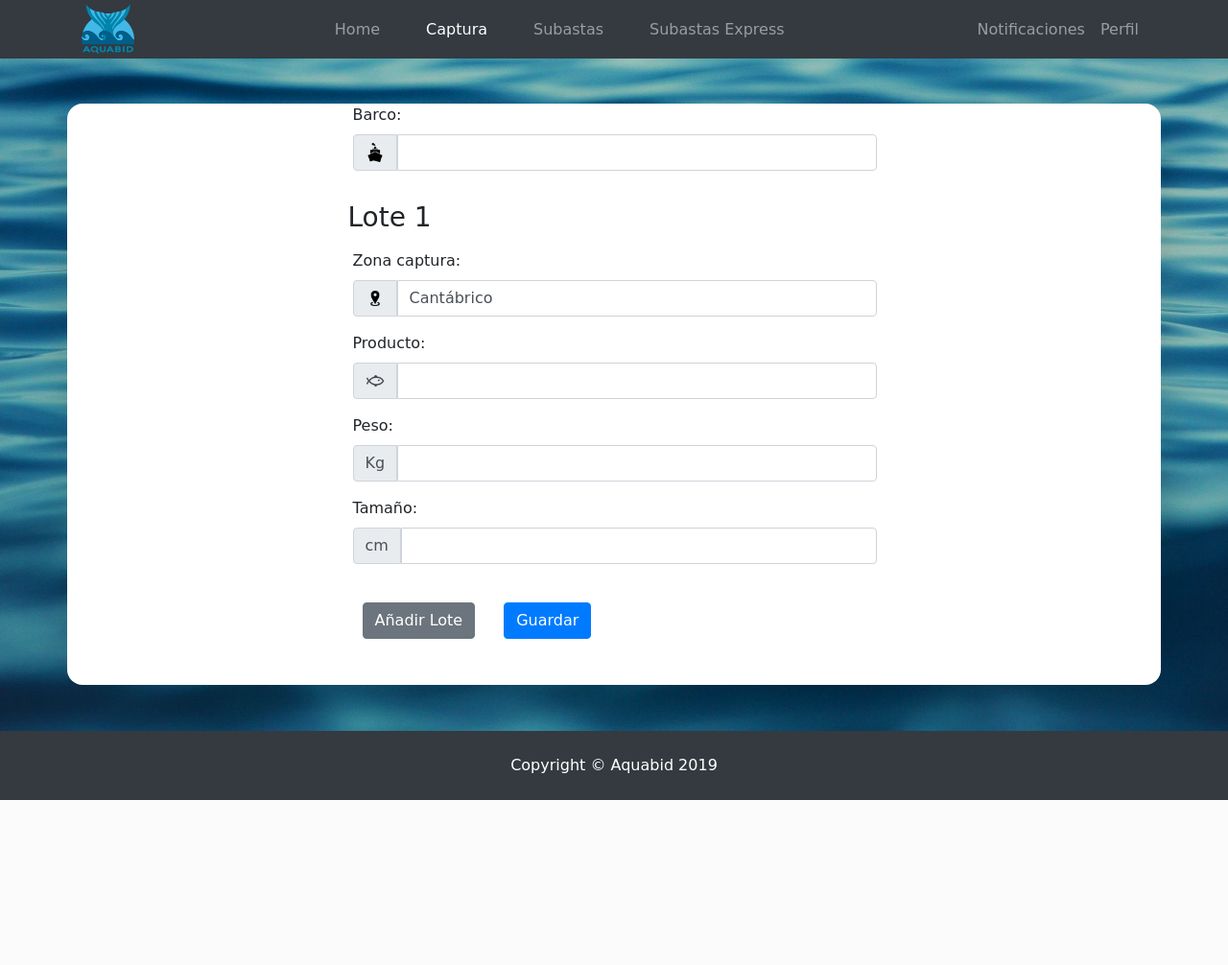
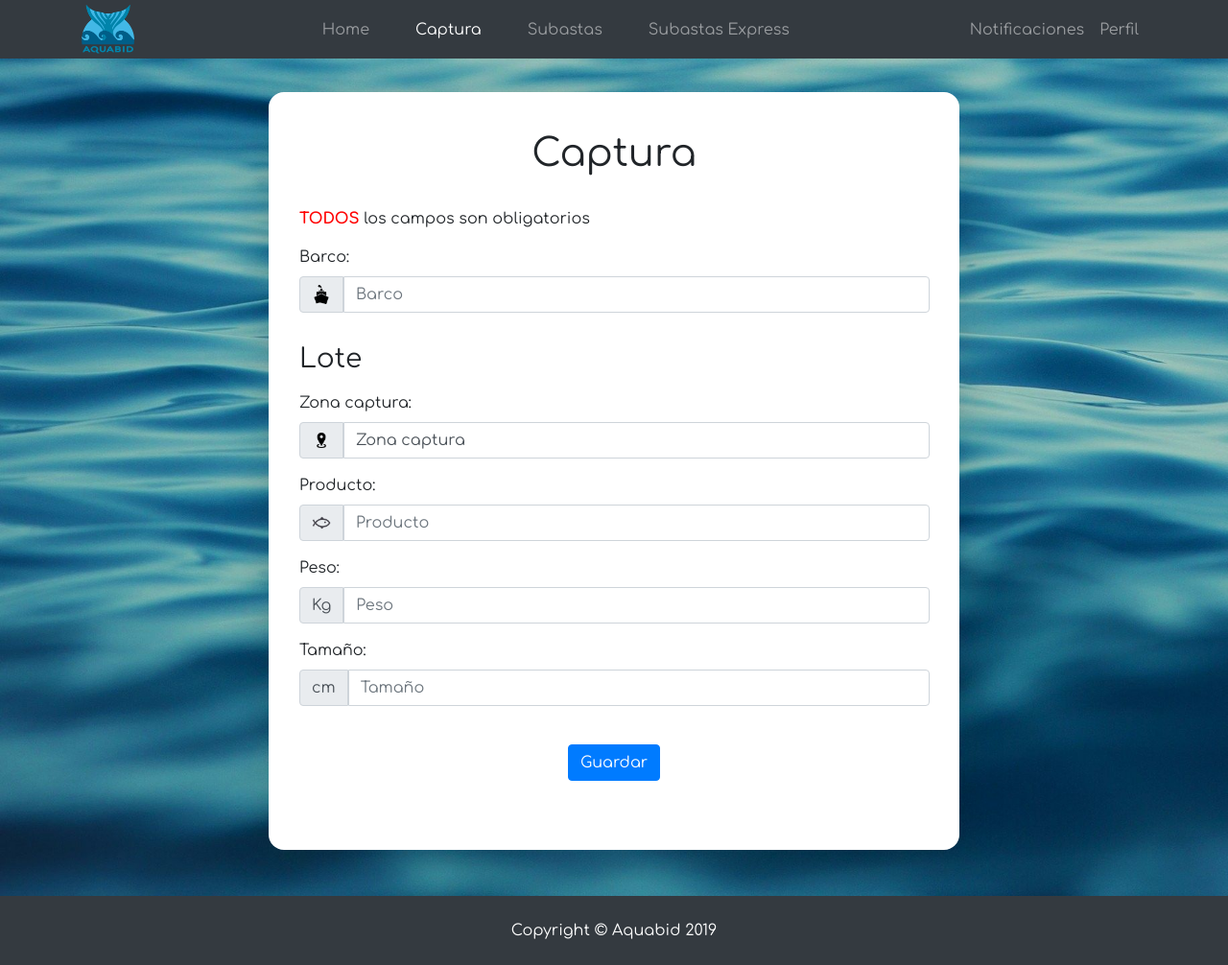
Before and after one commit to AlfonsoTorres369/Sistema-Gestion-Lonja, a PHP site: page /html/captura.html in a window 1280 px wide. Shown: the whole page at 96% size. Before the commit the page ends 834 px from the top, so only its background shows below. Run offline with PHP 8.4, Linux system fonts and the light colour scheme.

Commit message:
Página de capturas terminada (falta meter funcionalidad de guardar capturas en la base de datos)

```diff
--- a/css/lonja.css
+++ b/css/lonja.css
@@ -90,11 +90,3 @@
 .al-right{
   text-align: right;
 }
-
-.form-captura{
-  margin-bottom: 3rem;
-  margin-top: 6.75rem;
-  border-radius: 1rem;
-  padding-bottom: 0.5rem;
-  background-color:white;
-}
--- a/html/RegistroCliente.html
+++ b/html/RegistroCliente.html
@@ -5,7 +5,7 @@
     <link rel="stylesheet" href="https://maxcdn.bootstrapcdn.com/bootstrap/4.3.1/css/bootstrap.min.css">
     <link rel="stylesheet" href="../css/RegistroCliente.css">
     <link rel="stylesheet" href="../css/lonja.css">
-    <link href="https://fonts.googleapis.com/css?family=Comfortaa" rel="stylesheet">
+    <link href="https://fonts.googleapis.com/css?family=Comfortaa:400,700" rel="stylesheet">
     <script src="../js/RegistroCliente.js"></script>
     <meta charset="UTF-8">
     <meta name="viewport" content="width=device-width, initial-scale=1">
--- a/html/captura.html
+++ b/html/captura.html
@@ -11,6 +11,7 @@
     <title>AQUABID</title>
 
     <link rel="shortcut icon" href="../images/Aquabid.png">
+    <link href="https://fonts.googleapis.com/css?family=Comfortaa:400,700" rel="stylesheet">
 
     <!-- JavaScript -->
     <script language="javascript" type="text/javascript" src="../js/main.js"></script>
@@ -18,11 +19,12 @@
     <!-- Bootstrap core CSS -->
     <link rel="stylesheet" href="https://maxcdn.bootstrapcdn.com/bootstrap/4.3.1/css/bootstrap.min.css">
     <link href="../css/lonja.css" rel="stylesheet">
+    <link rel="stylesheet" href="../css/RegistroCliente.css">
 
 
 </head>
 
-<body>
+<body id="bprincipal ">
     <!-- Navigation -->
     <header>
         <nav class="navbar navbar-expand-lg navbar-dark bg-dark fixed-top nnavbar">
@@ -59,29 +61,37 @@
     </header>
 
     <!-- Page Content -->
-        <div class="form-captura shadow-lg container">
-            <form>
-                <div class="form-row center">
+    <br>
+    <br>
+    <div id="formularioCliente" class="shadow-lg container">
+            <br>
+            <h1 class="text-center">Captura</h1>
+            <p id="aviso">
+                <font color="red"><strong>TODOS</strong></font> los campos son obligatorios
+            </p>
+            <form name="captura">
+                <div class="form-row">
                     <div class="form-group col-md-12">
                         <label for="Producto">Barco:</label>
                         <div class="input-group-prepend">
                             <div class="input-group-text input-decorator-radius-right"><img src="../images/barco.png"
                                     class="img-input-decorator"></div>
-                            <input class="form-control input-decorator-radius-left" type="text">
+                            <input class="form-control input-decorator-radius-left" placeholder="Barco" type="text">
                         </div>
                     </div>
                 </div>
 
                 <!-- LOTE 1 -->
                 <div>
-                    <h3 class="center mg-top-1 mg-bot-1">Lote 1</h3>
-                    <div class="form-row center">
+                    <h3 class="mg-top-1 mg-bot-1">Lote</h3>
+                    <div class="form-row">
                         <div class="form-group col-md-12">
                             <label for="Zona captura">Zona captura:</label>
                             <div class="input-group-prepend">
                                 <div class="input-group-text input-decorator-radius-right"><img
                                         src="../images/location.png" class="img-input-decorator"></div>
                                 <select class="form-control rounded-right">
+                                    <option disabled selected value> Zona captura </option>
                                     <option>Cantábrico</option>
                                     <option>Atlántico</option>
                                     <option>Mediterráneo</option>
@@ -89,188 +99,54 @@
                             </div>
                         </div>
                     </div>
-                    <div class="form-row center">
+                    <div class="form-row ">
                         <div class="form-group col-md-12">
                             <label for="Producto">Producto:</label>
                             <div class="input-group-prepend">
                                 <div class="input-group-text input-decorator-radius-right"><img src="../images/pez.png"
                                         class="img-input-decorator"></div>
-                                <input class="form-control input-decorator-radius-left" type="text">
+                                <input class="form-control input-decorator-radius-left" placeholder="Producto" type="text">
                             </div>
                         </div>
                     </div>
-                    <div class="form-row center">
+                    <div class="form-row ">
                         <div class="form-group col-md-12">
                             <label for="Producto">Peso:</label>
                             <div class="input-group-prepend">
                                 <div class="input-group-text input-decorator-radius-right">Kg</div>
-                                <input class="form-control input-decorator-radius-left" type="text">
+                                <input class="form-control input-decorator-radius-left" placeholder="Peso"  type="text">
                             </div>
                         </div>
                     </div>
-                    <div class="form-row center">
+                    <div class="form-row ">
                         <div class="form-group col-md-12">
                             <label for="Producto">Tamaño:</label>
                             <div class="input-group-prepend">
                                 <div class="input-group-text input-decorator-radius-right">cm</div>
-                                <input class="form-control input-decorator-radius-left" type="text">
+                                <input class="form-control input-decorator-radius-left" placeholder="Tamaño" type="text">
                             </div>
                         </div>
                     </div>
 
                     <!-- BOTONES -->
-                    <div class="form-row center">
-                        <div id="añadir1" class="form-boton submit-boton al-left" style="display: block;">
+                    <div class="form-row">
+                       <!-- <div id="añadir1" class="form-boton submit-boton al-left" style="display: block;">
                             <div class="form-group col-md-12">
                                 <button type="button" class="btn btn-secondary"
                                     onclick="mostrarDIV('Lote2'); quitarDIV('añadir1'); quitarDIV('guardar1')">Añadir
                                     Lote</button>
                             </div>
                         </div>
-
-                        <div id="guardar1" class="form-boton submit-boton al-right" style="display: block;">
+                        -->
+                        <div id="guardar1" class="center form-boton submit-boton al-right" style="display: block;">
                             <div class="form-group col-md-12">
-                                <button type="submit" class="btn btn-primary">Guardar</button>
+                                <button type="submit" class="btn btn-primary" onclick="guardarCapturas()">Guardar</button>
                             </div>
                         </div>
                     </div>
                 </div>
 
-                <!-- LOTE 2 -->
-                <div id="Lote2" style="display: none;">
-                    <h3 class="center mg-top-1 mg-bot-1">Lote 2</h3>
-                    <div class="form-row center">
-                        <div class="form-group col-md-12">
-                            <label for="Zona captura">Zona captura:</label>
-                            <div class="input-group-prepend">
-                                <div class="input-group-text input-decorator-radius-right"><img
-                                        src="../images/location.png" class="img-input-decorator"></div>
-                                <select class="form-control rounded-right">
-                                    <option>Cantábrico</option>
-                                    <option>Atlántico</option>
-                                    <option>Mediterráneo</option>
-                                </select>
-                            </div>
-                        </div>
-                    </div>
-                    <div class="form-row center">
-                        <div class="form-group col-md-12">
-                            <label for="Producto">Producto:</label>
-                            <div class="input-group-prepend">
-                                <div class="input-group-text input-decorator-radius-right"><img src="../images/pez.png"
-                                        class="img-input-decorator"></div>
-                                <input class="form-control input-decorator-radius-left" type="text">
-                            </div>
-                        </div>
-                    </div>
-                    <div class="form-row center">
-                        <div class="form-group col-md-12">
-                            <label for="Producto">Peso:</label>
-                            <div class="input-group-prepend">
-                                <div class="input-group-text input-decorator-radius-right">Kg</div>
-                                <input class="form-control input-decorator-radius-left" type="text">
-                            </div>
-                        </div>
-                    </div>
-                    <div class="form-row center">
-                        <div class="form-group col-md-12">
-                            <label for="Producto">Tamaño:</label>
-                            <div class="input-group-prepend">
-                                <div class="input-group-text input-decorator-radius-right">cm</div>
-                                <input class="form-control input-decorator-radius-left" type="text">
-                            </div>
-                        </div>
-                    </div>
-
-                    <!-- BOTONES -->
-                    <div class="form-row center">
-                        <div id="añadir2" class="form-boton submit-boton al-left" style="display: block;">
-                            <div class="form-group col-md-12">
-                                <button type="button" class="btn btn-secondary"
-                                    onclick="mostrarDIV('Lote3'); quitarDIV('añadir2'); quitarDIV('quitar2'); quitarDIV('guardar2') ">Añadir
-                                    Lote</button>
-                            </div>
-                        </div>
-                        <div id="quitar2" class="form-boton submit-boton al-left" style="display: block;">
-                            <div class="form-group col-md-12">
-                                <button type="button" class="btn btn-secondary"
-                                    onclick="quitarDIV('Lote2'); mostrarDIV('añadir1'); mostrarDIV('guardar1')">Quitar
-                                    Lote</button>
-                            </div>
-                        </div>
-                        <div id="guardar2" class="form-boton submit-boton al-right" style="display: block;">
-                            <div class="form-group col-md-12">
-                                <button type="submit" class="btn btn-primary">Guardar</button>
-                            </div>
-                        </div>
-                    </div>
-                </div>
-
-                <!-- LOTE 3 -->
-                <div id="Lote3" style="display: none;">
-                    <h3 class="center mg-top-1 mg-bot-1">Lote 3</h3>
-                    <div class="form-row center">
-                        <div class="form-group col-md-12">
-                            <label for="Zona captura">Zona captura:</label>
-                            <div class="input-group-prepend">
-                                <div class="input-group-text input-decorator-radius-right"><img
-                                        src="../images/location.png" class="img-input-decorator"></div>
-                                <select class="form-control rounded-right">
-                                    <option>Cantábrico</option>
-                                    <option>Atlántico</option>
-                                    <option>Mediterráneo</option>
-                                </select>
-                            </div>
-                        </div>
-                    </div>
-                    <div class="form-row center">
-                        <div class="form-group col-md-12">
-                            <label for="Producto">Producto:</label>
-                            <div class="input-group-prepend">
-                                <div class="input-group-text input-decorator-radius-right"><img src="../images/pez.png"
-                                        class="img-input-decorator"></div>
-                                <input class="form-control input-decorator-radius-left" type="text">
-                            </div>
-                        </div>
-                    </div>
-                    <div class="form-row center">
-                        <div class="form-group col-md-12">
-                            <label for="Producto">Peso:</label>
-                            <div class="input-group-prepend">
-                                <div class="input-group-text input-decorator-radius-right">Kg</div>
-                                <input class="form-control input-decorator-radius-left" type="text">
-                            </div>
-                        </div>
-                    </div>
-                    <div class="form-row center">
-                        <div class="form-group col-md-12">
-                            <label for="Producto">Tamaño:</label>
-                            <div class="input-group-prepend">
-                                <div class="input-group-text input-decorator-radius-right">cm</div>
-                                <input class="form-control input-decorator-radius-left" type="text">
-                            </div>
-                        </div>
-                    </div>
-
-                    <!-- BOTONES -->
-                    <div class="form-row center">
-
-                        <div id="quitar3" class="form-boton submit-boton al-left">
-                            <div class="form-group col-md-12">
-                                <button type="button" class="btn btn-secondary"
-                                    onclick="quitarDIV('Lote3'); mostrarDIV('añadir2'); mostrarDIV('quitar2'); mostrarDIV('guardar2')">Quitar
-                                    Lote</button>
-                            </div>
-                        </div>
-
-                        <div id="guardar3" class="form-boton submit-boton al-right">
-                            <div class="form-group col-md-12">
-                                <button type="submit" class="btn btn-primary">Guardar</button>
-                            </div>
-                        </div>
-
-                    </div>
-                </div>
+                <!-- Aqui va toda la wea de los lotes que he quitado y guardado por si acaso -->
 
             </form>
         </div>
--- a/html/subastas.html
+++ b/html/subastas.html
@@ -11,6 +11,7 @@
     <title>AQUABID</title>
 
     <link rel="shortcut icon" href="../images/Aquabid.png">
+    <link href="https://fonts.googleapis.com/css?family=Comfortaa:400,700" rel="stylesheet">
 
     <!-- JavaScript -->
     <script language="javascript" type="text/javascript" src="../js/main.js"></script>
--- a/js/main.js
+++ b/js/main.js
@@ -1,11 +1,20 @@
-function mostrarDIV(id){
+function mostrarElem(id) {
     document.getElementById(id).style.display = 'block';
 }
 
-function quitarDIV(id){
+function quitarElem(id) {
     document.getElementById(id).style.display = 'none';
 }
 
-function guardarCapturas(){
+function guardarCapturas() {
 
+    if (confirm("¿Desea introducir más capturas?")) {
+
+        //Hacer la funcionalidad de guardar lote, mostrar pagina para introducir nuevo lote para la misma captura (mismo id_captura)
+
+    } else {
+
+        //Guardar el lote en la BBDD
+
+    }
 }
```
Lines whose indentation alone changed are shown as unchanged.
